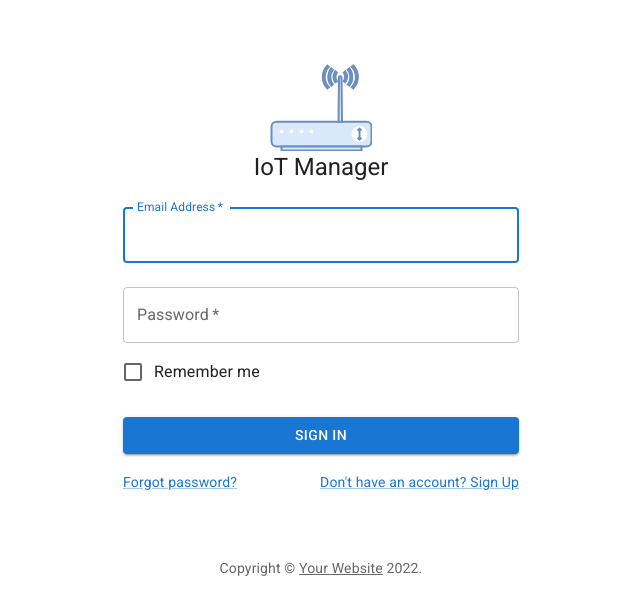
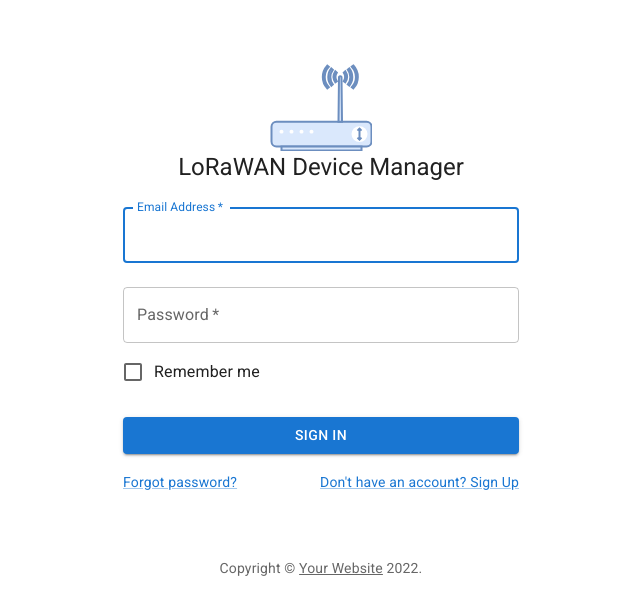
Before and after one commit to GuilhermeRoque/iot-app, a React (Create React App) app: page / in a window 1280 px wide. Shown: the top 614 px of the page, without its empty margins (319-959 px from the left). Built offline with nearby package versions, Linux system fonts and the light colour scheme.

Commit message:
Update name and gitignore

```diff
--- a/public/index.html
+++ b/public/index.html
@@ -25,7 +25,7 @@
       Learn how to configure a non-root public URL by running `npm run build`.
     -->
     <link rel="stylesheet" href="https://fonts.googleapis.com/css?family=Roboto:300,400,500,700&display=swap" />
-    <title>IoT Manager</title>
+    <title>LoRaWAN Device Manager</title>
   </head>
   <body>
     <noscript>You need to enable JavaScript to run this app.</noscript>
--- a/src/components/Login/Login.js
+++ b/src/components/Login/Login.js
@@ -62,7 +62,7 @@ export default function SignIn() {
             <LogoSVG />
           {/* </Avatar> */}
           <Typography component="h1" variant="h5">
-            IoT Manager
+          LoRaWAN Device Manager
           </Typography>
           <Box component="form" onSubmit={handleSubmit} noValidate sx={{ mt: 1 }}>
             <TextField
--- a/src/services/api.js
+++ b/src/services/api.js
@@ -1,7 +1,7 @@
 import axios from "axios";
 
 const api = axios.create({
-  baseURL: "http://localhost:3300",
+  baseURL: process.env.IDENTITY_SERVICE_URL,
 });
 
 export default api;
```
Also changed, not shown: 2 other files (tests, documents, lock files or other folders).
